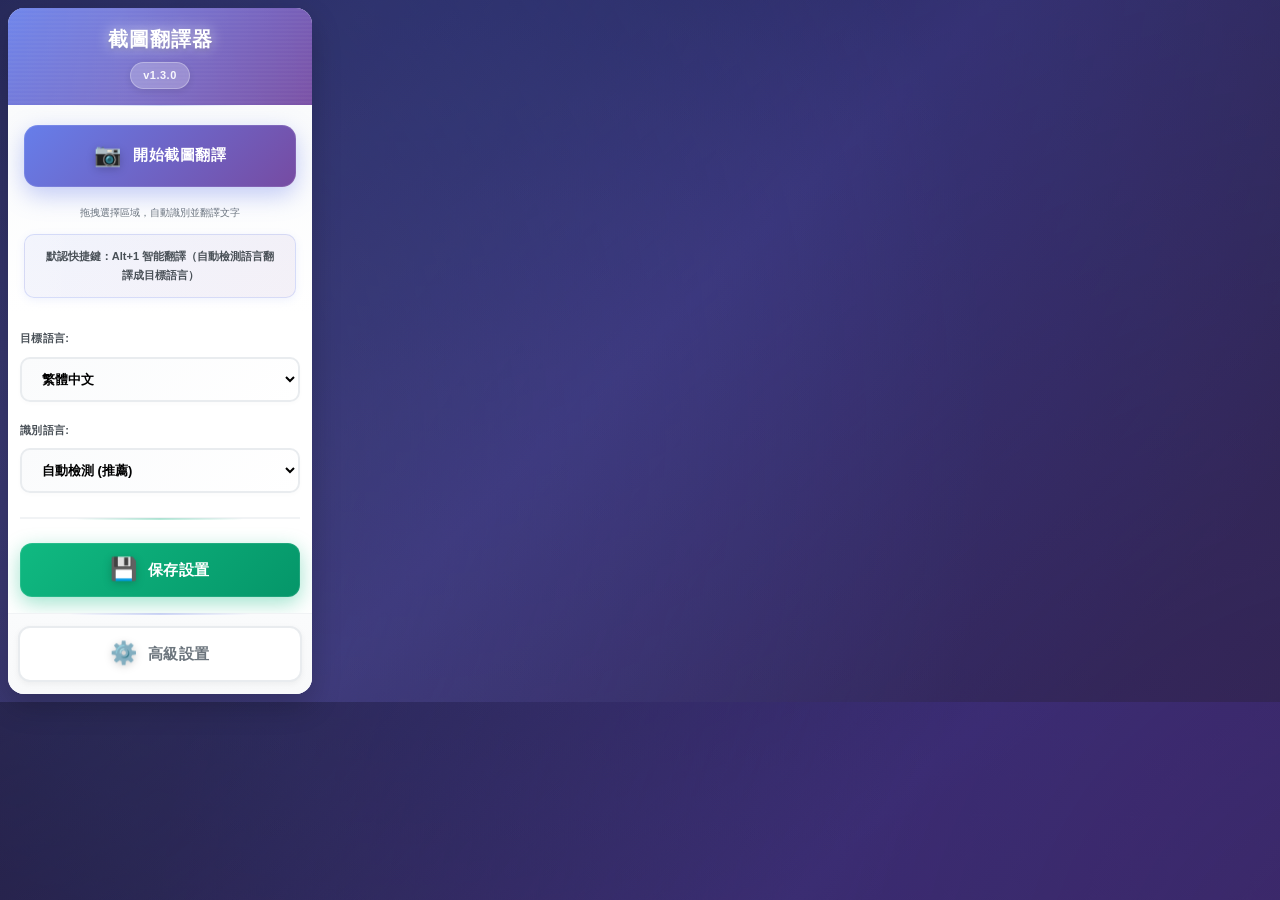
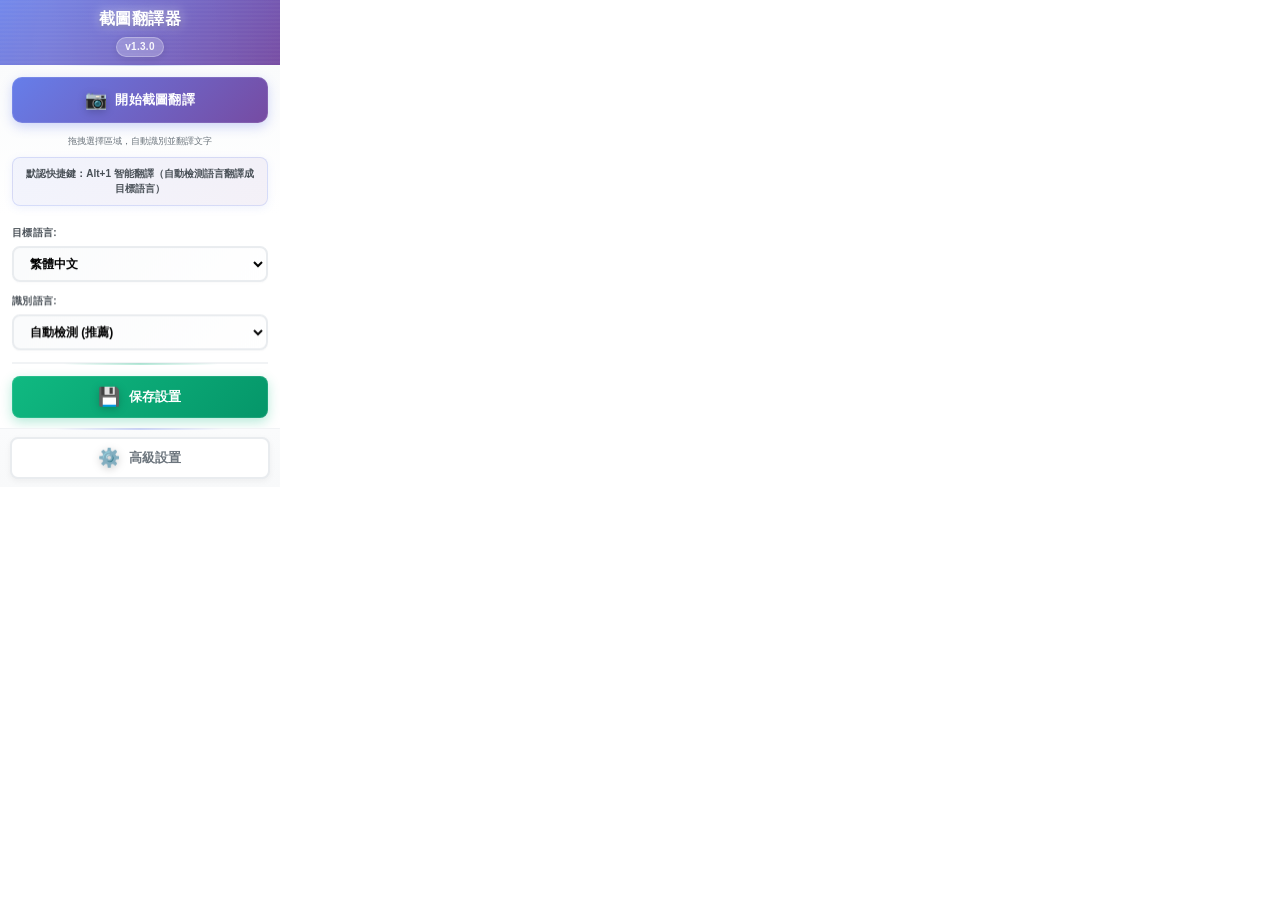

优化界面：缩小尺寸、移除黑框、更新打包脚本排除逻辑

--- a/popup.css
+++ b/popup.css
@@ -7,45 +7,22 @@
 
 body {
   font-family: -apple-system, BlinkMacSystemFont, 'Segoe UI', Roboto, 'Helvetica Neue', Arial, sans-serif;
-  width: 320px;
-  background: linear-gradient(135deg, #0f0c29 0%, #302b63 50%, #24243e 100%);
+  width: 280px;
+  background: white;
   color: #333;
-  line-height: 1.5;
-  padding: 8px;
+  line-height: 1.4;
+  padding: 0;
   position: relative;
   overflow: hidden;
 }
 
-/* 科技感背景动画 */
-body::before {
-  content: '';
-  position: fixed;
-  top: -50%;
-  left: -50%;
-  width: 200%;
-  height: 200%;
-  background: 
-    radial-gradient(circle at 20% 50%, rgba(120, 119, 198, 0.3) 0%, transparent 50%),
-    radial-gradient(circle at 80% 80%, rgba(138, 43, 226, 0.2) 0%, transparent 50%),
-    radial-gradient(circle at 40% 20%, rgba(72, 118, 255, 0.2) 0%, transparent 50%);
-  animation: backgroundShift 20s ease-in-out infinite;
-  pointer-events: none;
-}
-
-@keyframes backgroundShift {
-  0%, 100% { transform: translate(0, 0) rotate(0deg); }
-  33% { transform: translate(5%, 5%) rotate(120deg); }
-  66% { transform: translate(-5%, 5%) rotate(240deg); }
-}
 
 .popup-container {
-  background: rgba(255, 255, 255, 0.95);
-  backdrop-filter: blur(20px) saturate(180%);
-  border-radius: 16px;
+  background: white;
+  border-radius: 0;
   overflow: hidden;
-  box-shadow: 
-    0 12px 30px rgba(0, 0, 0, 0.2);
-  animation: popupEnter 0.4s cubic-bezier(0.34, 1.56, 0.64, 1);
+  box-shadow: none;
+  animation: popupEnter 0.3s cubic-bezier(0.34, 1.56, 0.64, 1);
   position: relative;
 }
 
@@ -86,11 +63,11 @@ body::before {
 .header {
   background: linear-gradient(135deg, #667eea 0%, #764ba2 100%);
   color: white;
-  padding: 16px 12px;
+  padding: 8px;
   text-align: center;
   position: relative;
   overflow: hidden;
-  box-shadow: 0 2px 12px rgba(102, 126, 234, 0.3);
+  box-shadow: 0 2px 8px rgba(102, 126, 234, 0.2);
 }
 
 .header::before {
@@ -133,10 +110,10 @@ body::before {
 }
 
 .title {
-  font-size: 20px;
+  font-size: 16px;
   font-weight: 800;
-  margin-bottom: 8px;
-  letter-spacing: 1px;
+  margin-bottom: 4px;
+  letter-spacing: 0.5px;
   text-shadow: 
     0 0 10px rgba(255, 255, 255, 0.5),
     0 2px 4px rgba(0, 0, 0, 0.2);
@@ -151,23 +128,23 @@ body::before {
 }
 
 .version {
-  font-size: 11px;
+  font-size: 10px;
   opacity: 0.95;
   font-weight: 600;
   background: rgba(255, 255, 255, 0.25);
-  padding: 4px 12px;
-  border-radius: 14px;
+  padding: 2px 8px;
+  border-radius: 12px;
   display: inline-block;
   backdrop-filter: blur(10px);
   position: relative;
   border: 1px solid rgba(255, 255, 255, 0.3);
   box-shadow: 0 2px 8px rgba(0, 0, 0, 0.1);
-  letter-spacing: 0.5px;
+  letter-spacing: 0.3px;
 }
 
 /* 主要操作區域 - 科技感設計 */
 .main-section {
-  padding: 20px 16px 16px;
+  padding: 12px 12px 10px;
   text-align: center;
   background: linear-gradient(180deg, #fafbfc 0%, #ffffff 100%);
   position: relative;
@@ -189,22 +166,22 @@ body::before {
   background: linear-gradient(135deg, #667eea 0%, #764ba2 100%);
   color: white;
   border: none;
-  border-radius: 14px;
-  padding: 18px 28px;
-  font-size: 16px;
+  border-radius: 10px;
+  padding: 12px 20px;
+  font-size: 14px;
   font-weight: 700;
   cursor: pointer;
-  transition: all 0.4s cubic-bezier(0.34, 1.56, 0.64, 1);
+  transition: all 0.3s cubic-bezier(0.34, 1.56, 0.64, 1);
   display: flex;
   align-items: center;
   justify-content: center;
-  gap: 12px;
+  gap: 8px;
   box-shadow: 
-    0 8px 24px rgba(102, 126, 234, 0.4),
+    0 4px 12px rgba(102, 126, 234, 0.3),
     0 0 0 1px rgba(255, 255, 255, 0.1) inset;
   position: relative;
   overflow: hidden;
-  letter-spacing: 0.5px;
+  letter-spacing: 0.3px;
 }
 
 .primary-btn::before {
@@ -254,7 +231,7 @@ body::before {
 }
 
 .btn-icon {
-  font-size: 22px;
+  font-size: 18px;
   filter: drop-shadow(0 2px 4px rgba(0, 0, 0, 0.2));
   animation: iconFloat 3s ease-in-out infinite;
 }
@@ -265,26 +242,26 @@ body::before {
 }
 
 .btn-text {
-  font-size: 15px;
-  letter-spacing: 0.5px;
+  font-size: 13px;
+  letter-spacing: 0.3px;
   position: relative;
   z-index: 1;
 }
 
 .quick-info {
-  margin-top: 16px;
+  margin-top: 10px;
   color: #6c757d;
-  font-size: 12px;
+  font-size: 11px;
   text-align: center;
-  line-height: 1.6;
+  line-height: 1.4;
   font-weight: 500;
 }
 
 .shortcut-hints {
-  margin-top: 12px;
-  padding: 12px 16px;
+  margin-top: 8px;
+  padding: 8px 12px;
   background: linear-gradient(135deg, rgba(102, 126, 234, 0.08) 0%, rgba(118, 75, 162, 0.08) 100%);
-  border-radius: 10px;
+  border-radius: 8px;
   border: 1px solid rgba(102, 126, 234, 0.2);
   box-shadow: 0 2px 8px rgba(102, 126, 234, 0.1);
   position: relative;
@@ -311,21 +288,21 @@ body::before {
 .shortcut-hints small {
   color: #495057;
   font-weight: 600;
-  font-size: 11px;
-  line-height: 1.6;
+  font-size: 10px;
+  line-height: 1.4;
   position: relative;
 }
 
 /* 設置區域 - 科技卡片設計 */
 .settings-section {
-  padding: 16px 12px;
+  padding: 10px 12px;
   background: white;
   position: relative;
 }
 
 .setting-group {
-  margin-bottom: 20px;
-  animation: fadeInUp 0.4s ease backwards;
+  margin-bottom: 12px;
+  animation: fadeInUp 0.3s ease backwards;
 }
 
 .setting-group:nth-child(1) { animation-delay: 0.05s; }
@@ -349,22 +326,21 @@ body::before {
 
 .setting-group label {
   display: block;
-  font-size: 13px;
+  font-size: 10px;
   font-weight: 700;
   color: #495057;
-  margin-bottom: 10px;
+  margin-bottom: 6px;
   letter-spacing: 0.3px;
   text-transform: uppercase;
-  font-size: 11px;
 }
 
 .setting-select,
 .setting-input {
   width: 100%;
-  padding: 12px 16px;
+  padding: 8px 12px;
   border: 2px solid #e9ecef;
-  border-radius: 10px;
-  font-size: 13px;
+  border-radius: 8px;
+  font-size: 12px;
   background: linear-gradient(135deg, #fafbfc 0%, #ffffff 100%);
   transition: all 0.3s cubic-bezier(0.4, 0, 0.2, 1);
   font-weight: 600;
@@ -392,8 +368,8 @@ body::before {
 
 /* 快速保存區域 - 科技感按鈕 */
 .quick-save-section {
-  margin-top: 24px;
-  padding-top: 24px;
+  margin-top: 12px;
+  padding-top: 12px;
   border-top: 2px solid #f1f3f5;
   margin-bottom: 0;
   position: relative;
@@ -415,22 +391,22 @@ body::before {
   background: linear-gradient(135deg, #10b981 0%, #059669 100%);
   color: white;
   border: none;
-  border-radius: 12px;
-  padding: 14px 24px;
-  font-size: 14px;
+  border-radius: 8px;
+  padding: 10px 18px;
+  font-size: 13px;
   font-weight: 700;
   cursor: pointer;
-  transition: all 0.4s cubic-bezier(0.34, 1.56, 0.64, 1);
+  transition: all 0.3s cubic-bezier(0.34, 1.56, 0.64, 1);
   display: flex;
   align-items: center;
   justify-content: center;
-  gap: 10px;
+  gap: 8px;
   box-shadow: 
-    0 6px 20px rgba(16, 185, 129, 0.4),
+    0 4px 12px rgba(16, 185, 129, 0.3),
     0 0 0 1px rgba(255, 255, 255, 0.1) inset;
   position: relative;
   overflow: hidden;
-  letter-spacing: 0.5px;
+  letter-spacing: 0.3px;
 }
 
 .save-btn::before {
@@ -533,7 +509,7 @@ body::before {
 
 /* 底部操作 - 科技感設計 */
 .footer {
-  padding: 12px 10px 12px;
+  padding: 8px 10px;
   border-top: 1px solid #f1f3f5;
   background: linear-gradient(180deg, #fafbfc 0%, #f8f9fa 100%);
   position: relative;
@@ -555,16 +531,16 @@ body::before {
   background: white;
   color: #6c757d;
   border: 2px solid #e9ecef;
-  border-radius: 12px;
-  padding: 13px 20px;
-  font-size: 13px;
+  border-radius: 8px;
+  padding: 8px 14px;
+  font-size: 12px;
   font-weight: 700;
   cursor: pointer;
   transition: all 0.3s cubic-bezier(0.4, 0, 0.2, 1);
   display: flex;
   align-items: center;
   justify-content: center;
-  gap: 10px;
+  gap: 8px;
   box-shadow: 0 2px 6px rgba(0, 0, 0, 0.05);
   letter-spacing: 0.3px;
   position: relative;
@@ -816,9 +792,8 @@ body::before {
 .shortcut-input:focus {
   background: white !important;
   border-color: #667eea !important;
-  box-shadow: 
-    0 0 0 4px rgba(102, 126, 234, 0.15) !important,
-    0 0 20px rgba(102, 126, 234, 0.3) !important;
+  box-shadow: 0 0 0 4px rgba(102,126,234,0.15) !important,
+              0 0 20px rgba(102,126,234,0.3) !important;
 }
 
 .shortcut-btn {
